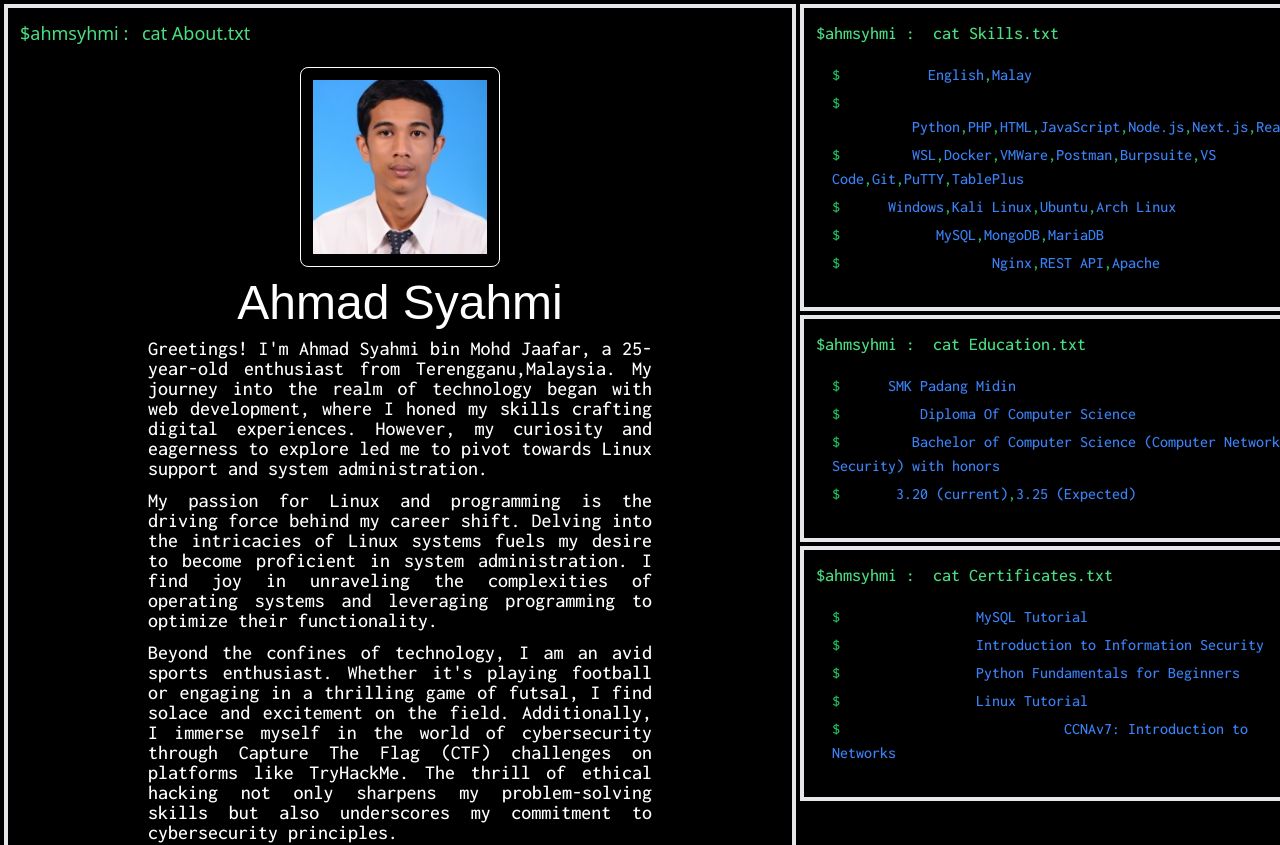
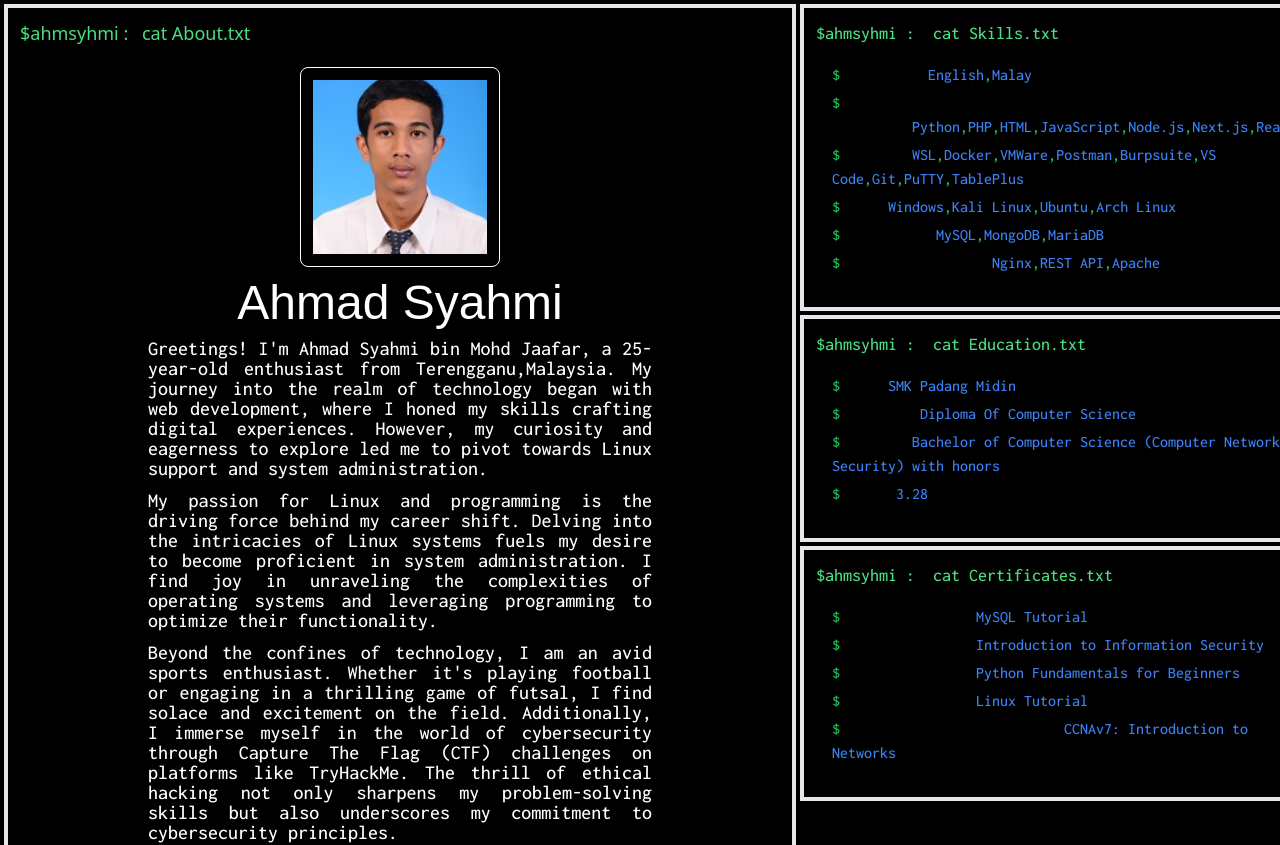
Before and after one commit to ahmsyhmi/portfolio, a Next.js app: page / in a window 1280 px wide. Shown: the top 845 px of the page. Built offline with nearby package versions, Linux system fonts and the light colour scheme; a web font is replaced by a local one.

Commit message:
Update Education.tsx

```diff
--- a/src/components/Education.tsx
+++ b/src/components/Education.tsx
@@ -53,9 +53,7 @@ export default function Education() {
                         <div className="mb-1">
                             <span className="text-green-500">$</span>
                             <span className="mx-2">CGPA:</span>
-                            <span className="text-blue-500">3.20 (current)</span>
-                            <span className="text-green-500">,</span>
-                            <span className="text-blue-500">3.25 (Expected)</span>
+                            <span className="text-blue-500">3.28</span>
 
                         </div>
                     </div>
```
